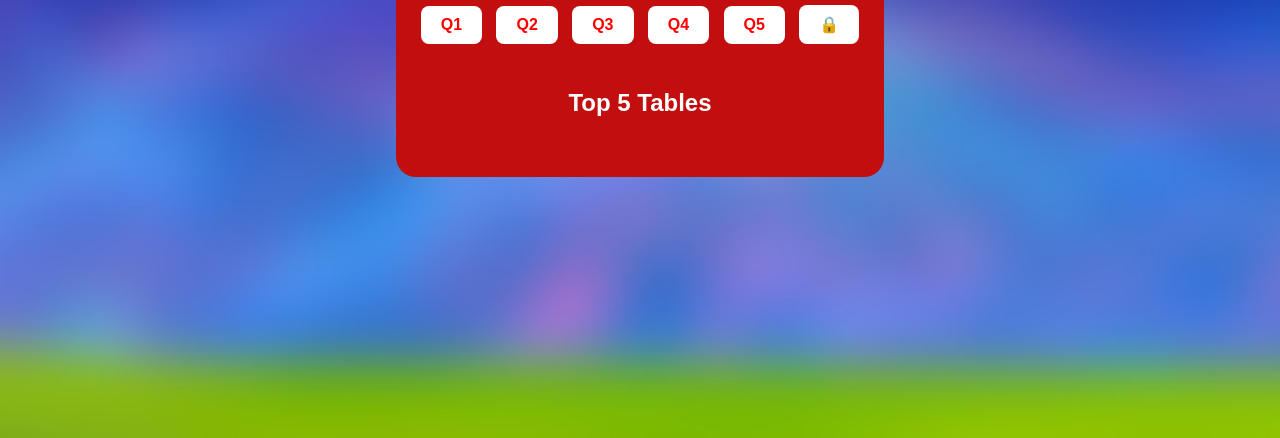
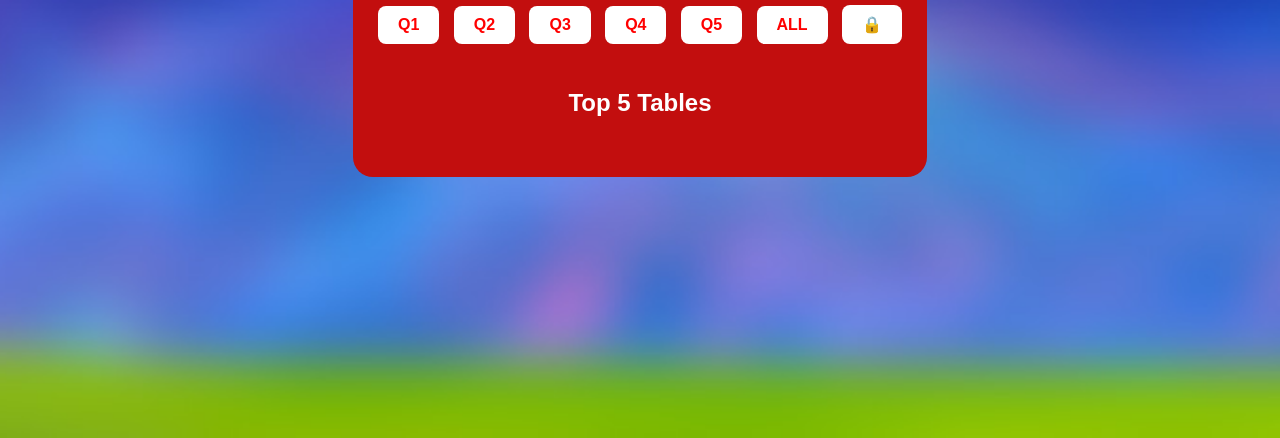
Before and after one commit to Dilitru/LactumQuiz, a plain HTML site: page leaderboards.html in a window 1280 px wide. Shown: the part 362-800 px from the top of the page. Drawn offline with nearby package versions, Linux system fonts and the light colour scheme.

Commit message:
all questions command added

```diff
--- a/leaderboards.html
+++ b/leaderboards.html
@@ -148,6 +148,8 @@
 	<button onclick="markStatus(2)">Q3</button>
 	<button onclick="markStatus(3)">Q4</button>
 	<button onclick="markStatus(4)">Q5</button>
+	<!-- New ALL button -->
+    <button onclick="showLeaderboardAll()">ALL</button>
 	<button id="lockAllBtn">🔒</button>
 
   </div>
@@ -262,6 +264,45 @@ function lockAllQuestions() {
 // Attach to button
 document.getElementById("lockAllBtn").addEventListener("click", lockAllQuestions);
 
+function showLeaderboardAll() {
+  firebase.firestore()
+    .collection("submissions")
+    .get()
+    .then(snapshot => {
+      const counts = {};
+
+      // Count submissions per table
+      snapshot.forEach(doc => {
+        const data = doc.data();
+        const table = data.tableNumber;
+
+        if (!counts[table]) {
+          counts[table] = 0;
+        }
+        counts[table] += 1;
+      });
+
+      // Sort by submission count (descending) and take top 5
+      const sorted = Object.entries(counts)
+        .sort((a, b) => b[1] - a[1])
+        .slice(0, 5);
+
+      // Render leaderboard
+      const leaderboardList = document.getElementById("leaderboardList");
+      leaderboardList.innerHTML = "";
+
+      sorted.forEach(([table]) => {
+        const li = document.createElement("li");
+        li.textContent = `Table ${table}`;
+        leaderboardList.appendChild(li);
+      });
+
+      console.log("Leaderboard updated for ALL questions.");
+    })
+    .catch(error => {
+      console.error("Error fetching ALL leaderboard:", error);
+    });
+}
 
   </script>
 </body>
```
